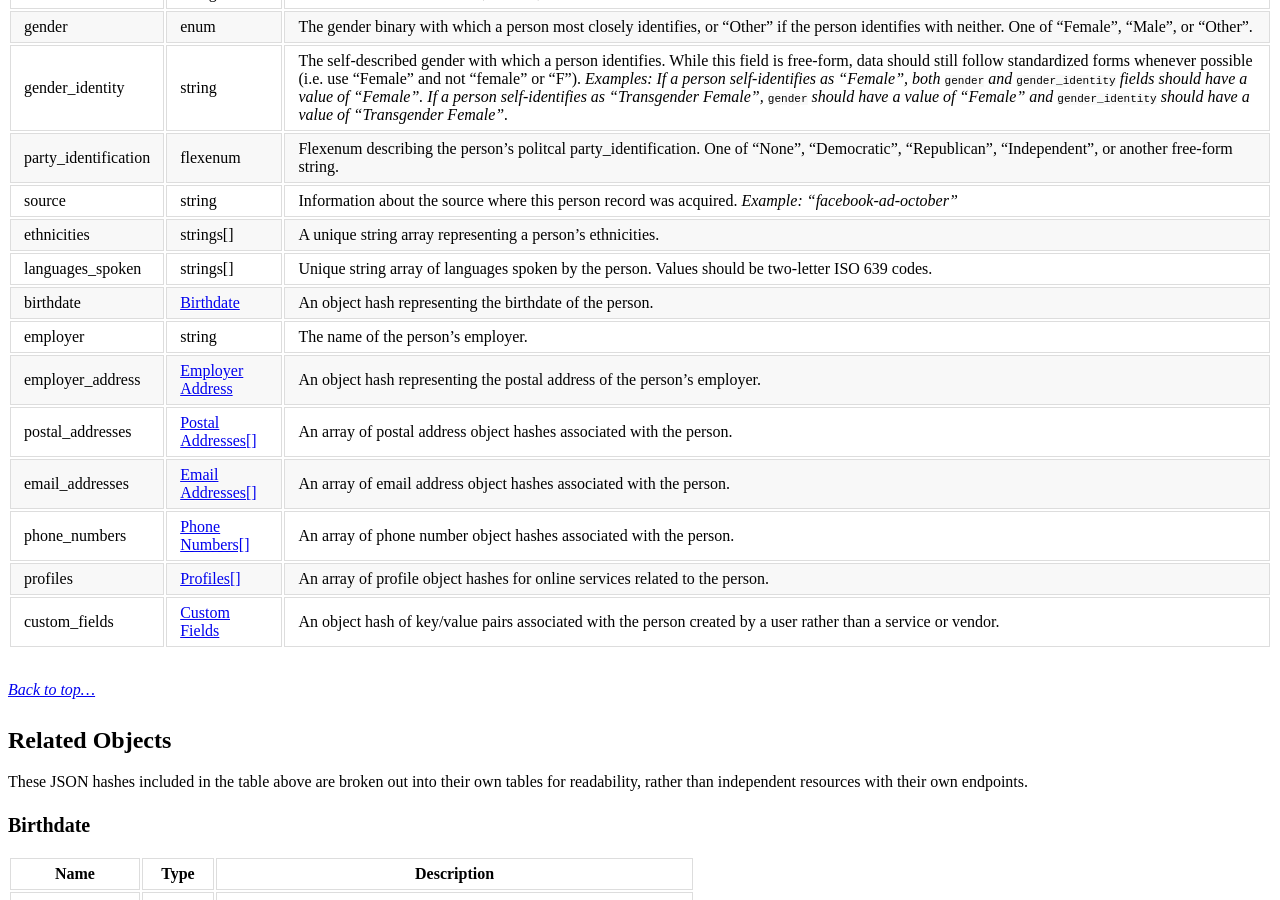
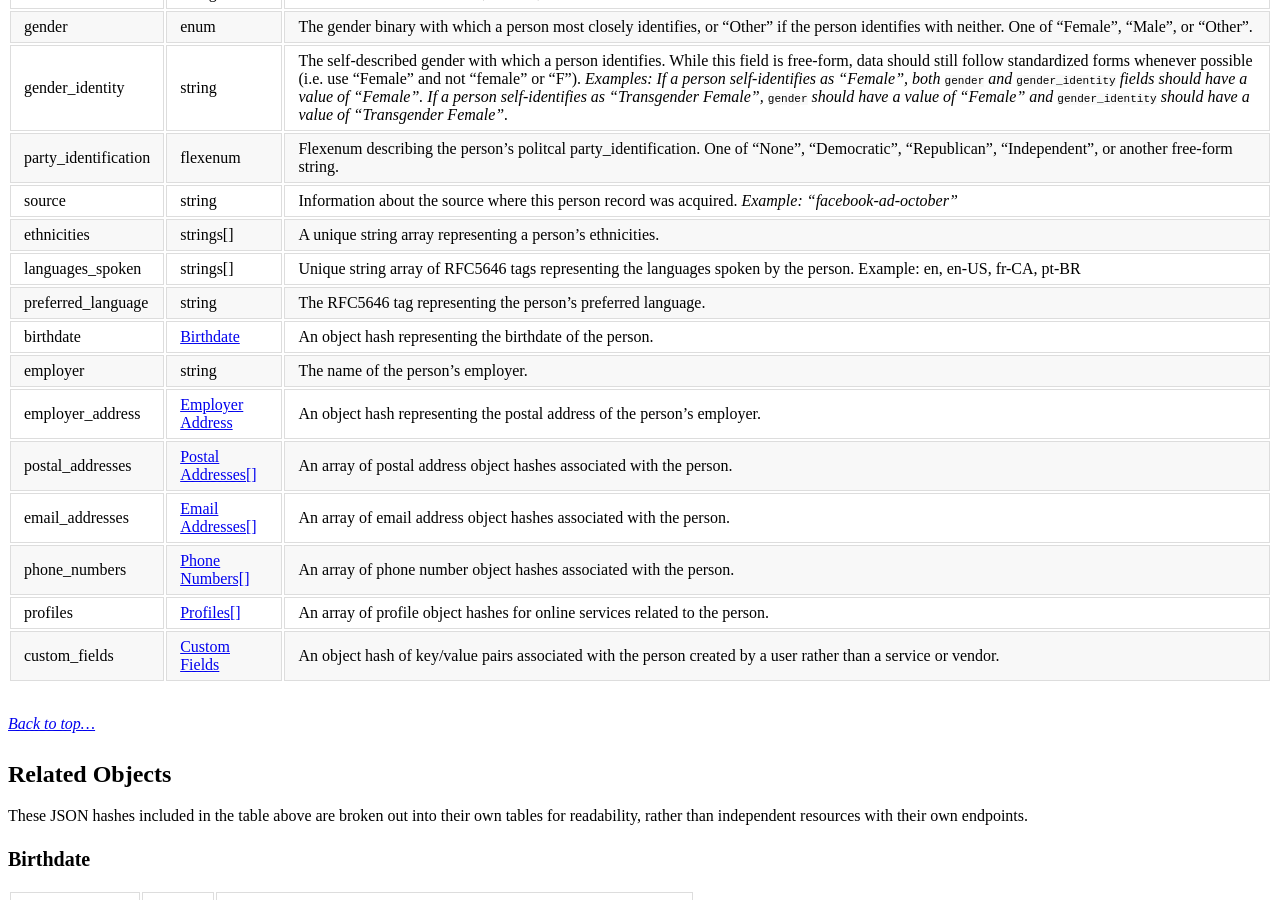
Before and after one commit to opensupporter/osdi-docs, a Jekyll site: the page built from people.md, in a window 1280 px wide and 900 px high, scrolled down 2372 px. Built offline with Jekyll 4.4.1, drawn with Linux system fonts in a browser that asks for light colours; a style sheet for code colours, icons or effects is not loaded; some of the changed text lies outside the part shown.

Commit message:
add preferred languages and switch to RFC5646 (#263)
* add preferred languages and switch to RFC5646
fixed #263

* add examples

```diff
--- a/people.md
+++ b/people.md
@@ -62,7 +62,8 @@ A list of fields specific to the Person resource.
 |party_identification          |flexenum     |Flexenum describing the person's politcal party_identification. One of "None", "Democratic", "Republican", "Independent", or another free-form string.
 |source         |string     |Information about the source where this person record was acquired.   _Example: "facebook-ad-october"_
 |ethnicities|strings[]   |A unique string array representing a person's ethnicities.
-|languages_spoken|strings[]      | Unique string array of languages spoken by the person. Values should be two-letter ISO 639 codes.
+|languages_spoken|strings[]      | Unique string array of RFC5646 tags representing the languages spoken by the person. Example: en,  en-US, fr-CA, pt-BR
+|preferred_language | string  | The RFC5646 tag representing the person's preferred language.
 |birthdate	|[Birthdate](#birthdate)    |An object hash representing the birthdate of the person.
 |employer|string    |The name of the person's employer.
 |employer_address|[Employer Address](#employer-address)    |An object hash representing the postal address of the person's employer.
@@ -293,9 +294,10 @@ Cache-Control: max-age=0, private, must-revalidate
                     "African American"
                 ],
                 "languages_spoken": [
-                    "en",
-                    "fr"
+                    "en-US",
+                    "fr-CA"
                 ],
+                "preferred_language": "fr-CA",
                 "employer": "Acme Corp",
                 "employer_address": {
                     "venue": "Bull Hall",
```
Also changed, not shown: README.md (+7 -0 lines).
